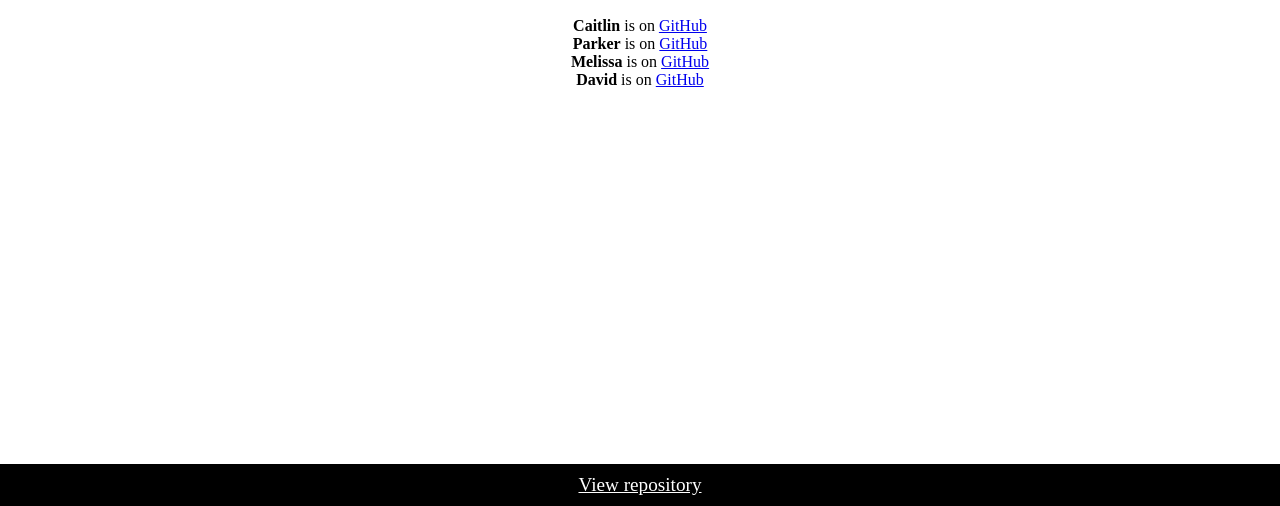
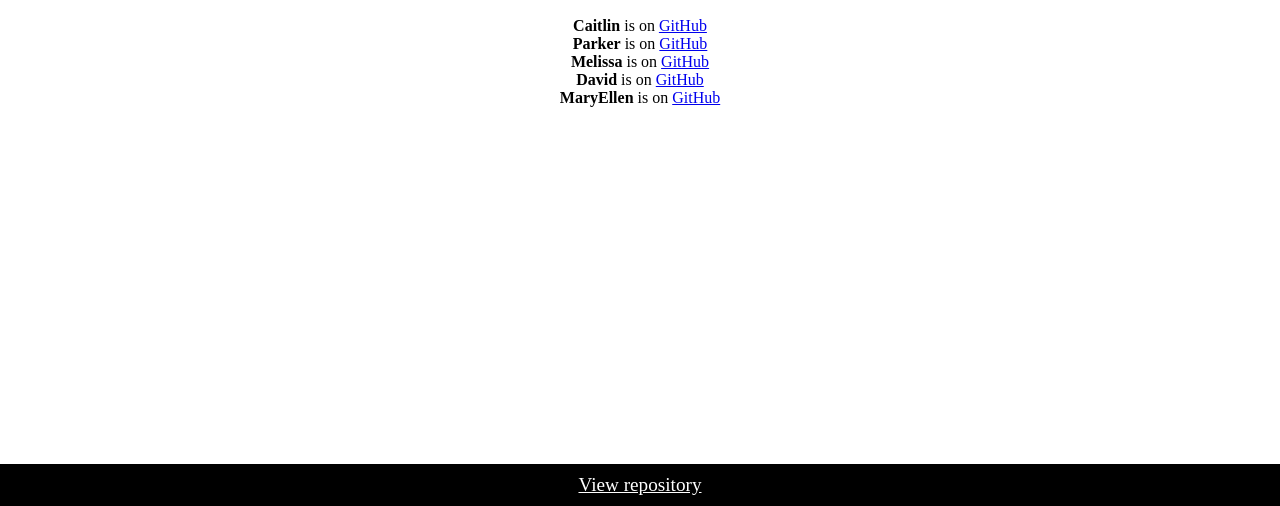
Before and after one commit to csteinert/friends-of-gdic, a plain HTML site: page index.html in a window 1280 px wide. Shown: the part 294-800 px from the top of the page. Drawn offline with Linux system fonts and the light colour scheme.

Commit message:
Added name

```diff
--- a/index.html
+++ b/index.html
@@ -40,6 +40,10 @@
           <strong class="name">David</strong> is on
           <a class="github-repo" href="https://github.com/AmayaHuman">GitHub</a>
         </li>
+         <li class="friend">
+          <strong class="name">MaryEllen</strong> is on
+          <a class="github-repo" href="https://github.com/maryeb">GitHub</a>
+        </li>
       </ul>
     </main>
     <footer>
```
